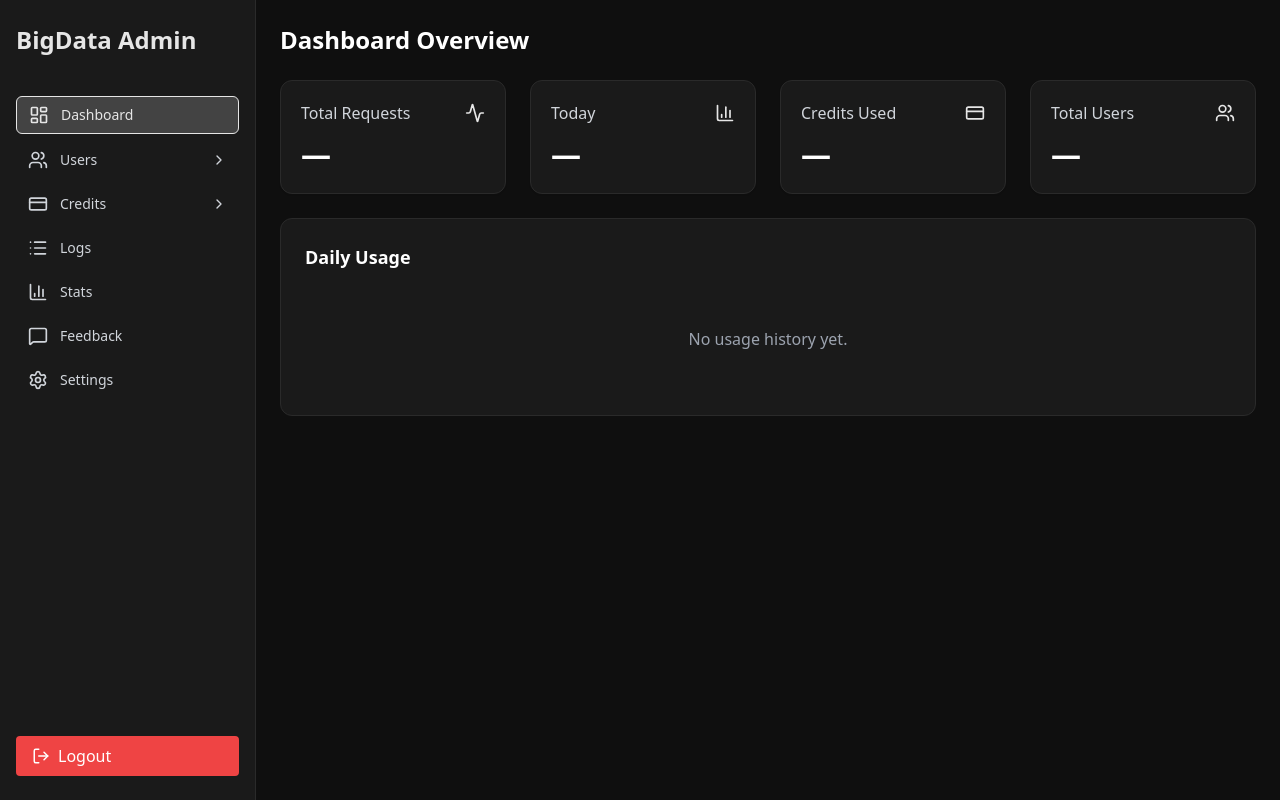
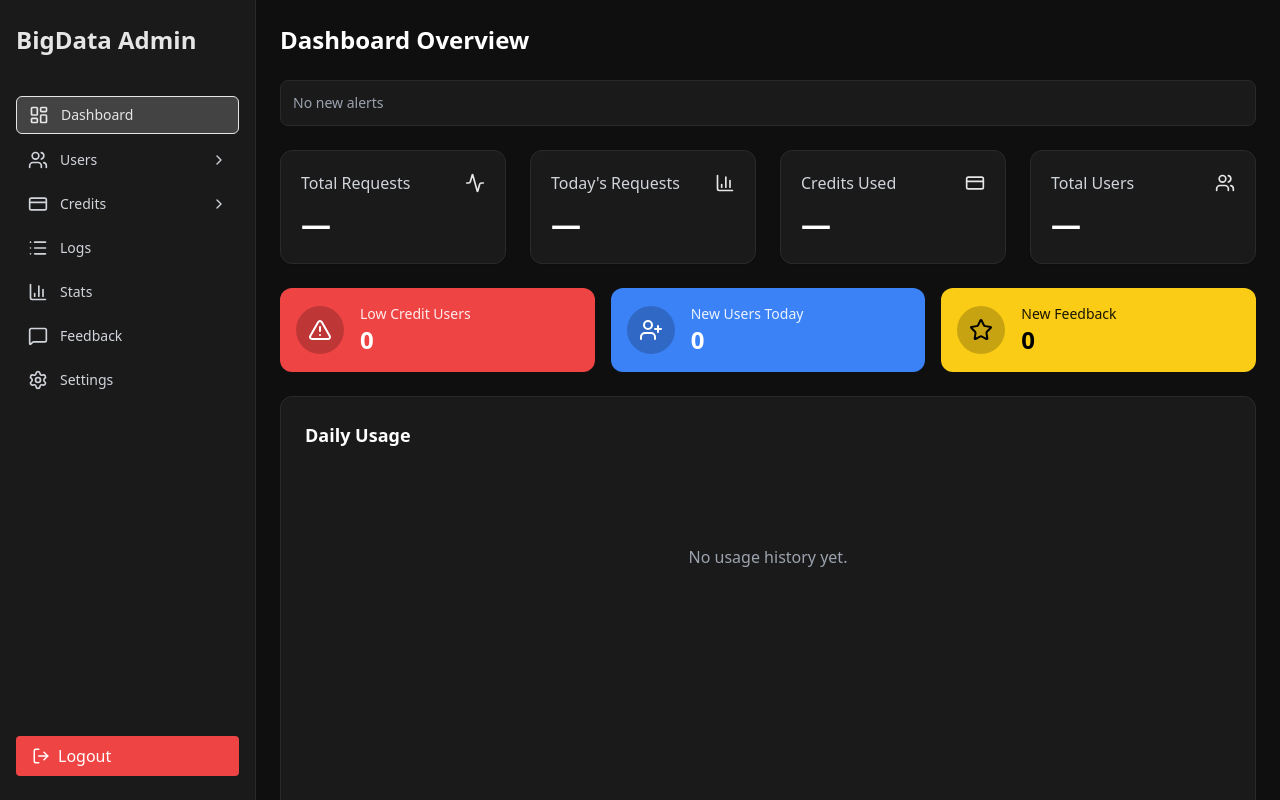
Before and after one commit to Prathamkaush/bigdata-frontend, a React (Vite) app: page /dashboard in a window 1280 px wide. Built offline with nearby package versions, Linux system fonts and the light colour scheme; no server answers; sample sign-in values are in the browser's storage.

Commit message:
dashboard chart upgraded , credits update part re-worked

```diff
--- a/src/pages/AddCredits.jsx
+++ b/src/pages/AddCredits.jsx
@@ -10,6 +10,7 @@ export default function AddCredits() {
   const [users, setUsers] = useState([]);
   const [loading, setLoading] = useState(false);
   const [suggestOpen, setSuggestOpen] = useState(false);
+  const [userId, setUserId] = useState(null);
 
   useEffect(() => {
     // load small users list for suggestions
@@ -24,10 +25,10 @@ export default function AddCredits() {
   }, []);
 
   const handleAddCredits = async () => {
-    if (!username.trim() || !credits) return alert("Fill all fields");
+    if (!userId) return alert("Please select a user from suggestions!");
     setLoading(true);
     try {
-      await api.post("/v1/admin/add-credits", { username, credits: Number(credits) });
+      await api.post("/v1/admin/add-credits", { user_id: userId, credits: Number(credits) });
       alert("Credits added!");
       setUsername("");
       setCredits("");
@@ -65,7 +66,9 @@ export default function AddCredits() {
                 {suggestions.map((s) => (
                   <div
                     key={s.id}
-                    onClick={() => { setUsername(s.username); setSuggestOpen(false); }}
+                    onClick={() => { setUsername(s.username);
+                      setUserId(s.id);
+                      setSuggestOpen(false); }}
                     className="px-3 py-2 hover:bg-metallic-plate cursor-pointer"
                   >
                     {s.username} <span className="text-gray-400">• {s.credits} credits</span>
--- a/src/pages/Dashboard.jsx
+++ b/src/pages/Dashboard.jsx
@@ -1,18 +1,23 @@
+// src/pages/Dashboard.jsx
 import {
   Activity,
   Users,
   CreditCard,
   BarChart3,
+  AlertTriangle,
+  UserPlus,
+  Star,
 } from "lucide-react";
 
-import { useEffect, useState } from "react";
+import { useEffect, useState, useRef } from "react";
 import api from "../api/admin.js";
 import Loader from "../components/Loader/loader.jsx";
 
-import { Line } from "react-chartjs-2";
+import { Chart } from "react-chartjs-2";
 import {
   Chart as ChartJS,
   LineElement,
+  BarElement,
   CategoryScale,
   LinearScale,
   PointElement,
@@ -20,12 +25,21 @@ import {
   Legend,
 } from "chart.js";
 
-ChartJS.register(LineElement, CategoryScale, LinearScale, PointElement, Tooltip, Legend);
+ChartJS.register(
+  LineElement,
+  BarElement,
+  CategoryScale,
+  LinearScale,
+  PointElement,
+  Tooltip,
+  Legend
+);
 
 export default function Dashboard() {
   const [stats, setStats] = useState(null);
   const [daily, setDaily] = useState([]);
   const [loading, setLoading] = useState(true);
+  const chartRef = useRef(null);
 
   useEffect(() => {
     loadStats();
@@ -33,45 +47,136 @@ export default function Dashboard() {
 
   const loadStats = async () => {
     setLoading(true);
-
     try {
-      const res = await api.get("/v1/admin/stats");   // ✅ ADMIN ENDPOINT
+      const res = await api.get("/v1/admin/stats");
       setStats(res.data);
-      setDaily(res.data.daily_usage || []);
+      // normalize daily_usage into expected fields if backend differs
+      const normalized = (res.data.daily_usage || []).map((d) => ({
+        date: d.date || d.Date || d.day || "",
+        requests: d.requests ?? d.count ?? 0,
+        credits_used: d.credits_used ?? d.credits_used ?? 0,
+        new_users: d.new_users ?? d.new_users ?? d.new_users ?? d.new_users ?? 0,
+      }));
+      setDaily(normalized);
     } catch (err) {
-      console.log("Error loading stats", err);
+      console.error("Error loading stats", err);
     }
-
     setLoading(false);
   };
 
-  // Chart Data
+  // lightweight scriptable gradient helper for Chart.js
+  const gradientFill = (ctx, area, colorFrom, colorTo) => {
+    if (!ctx) return colorFrom;
+    const grad = ctx.createLinearGradient(0, area.top, 0, area.bottom);
+    grad.addColorStop(0, colorFrom);
+    grad.addColorStop(1, colorTo);
+    return grad;
+  };
+
   const chartData = {
     labels: daily.map((d) => d.date),
     datasets: [
       {
-        label: "Daily Requests",
-        data: daily.map((d) => d.count),
-        borderWidth: 2,
-        tension: 0.3,
-        borderColor: "#ffffff",
-        pointBackgroundColor: "#e6e6e6",
+        type: "line",
+        label: "Requests",
+        data: daily.map((d) => d.requests),
+        borderWidth: 3,
+        tension: 0.35,
+        pointRadius: 4,
+        pointHoverRadius: 6,
+        // use scriptable to create gradient on render
+        borderColor: (ctx) => {
+          const c = ctx.chart.ctx;
+          return gradientFill(c, ctx.chart.chartArea || { top: 0, bottom: 300 }, "#4ADE80", "#16a34a");
+        },
+        backgroundColor: (ctx) => {
+          const c = ctx.chart.ctx;
+          return gradientFill(c, ctx.chart.chartArea || { top: 0, bottom: 300 }, "rgba(74,222,128,0.12)", "rgba(22,163,74,0.02)");
+        },
+        fill: true,
+        order: 1,
+      },
+      {
+        type: "bar",
+        label: "Credits Used",
+        data: daily.map((d) => d.credits_used),
+        backgroundColor: (ctx) => {
+          const c = ctx.chart.ctx;
+          return gradientFill(c, ctx.chart.chartArea || { top: 0, bottom: 300 }, "rgba(248,113,113,0.9)", "rgba(248,113,113,0.45)");
+        },
+        borderRadius: 6,
+        barThickness: 14,
+        order: 2,
+      },
+      {
+        type: "line",
+        label: "New Users",
+        data: daily.map((d) => d.new_users),
+        borderWidth: 2.5,
+        tension: 0.35,
+        pointRadius: 3,
+        pointHoverRadius: 5,
+        borderColor: (ctx) => {
+          const c = ctx.chart.ctx;
+          return gradientFill(c, ctx.chart.chartArea || { top: 0, bottom: 300 }, "#60A5FA", "#1e40af");
+        },
+        backgroundColor: "transparent",
+        order: 3,
       },
     ],
   };
 
   const chartOptions = {
     responsive: true,
-    plugins: { legend: { display: false } },
+    maintainAspectRatio: false,
+    interaction: { mode: "index", intersect: false },
+    plugins: {
+      legend: {
+        labels: { color: "#d1d5db" },
+        position: "top",
+      },
+      tooltip: {
+        enabled: true,
+        mode: "index",
+        intersect: false,
+        // subtle animation
+        animation: { duration: 200, easing: "easeOutQuart" },
+      },
+    },
+    animation: {
+      duration: 700,
+      easing: "easeOutQuart",
+    },
     scales: {
-      y: { ticks: { color: "#ccc" }, grid: { color: "#333" } },
-      x: { ticks: { color: "#ccc" }, grid: { color: "#222" } },
+      x: {
+        ticks: { color: "#cbd5e1", maxRotation: 0, autoSkip: true },
+        grid: { color: "#111827" },
+      },
+      y: {
+        beginAtZero: true,
+        ticks: { color: "#cbd5e1" },
+        grid: { color: "#0f1724" },
+      },
     },
+    // lightweight plugin to avoid gradient errors before area is ready
+    plugins: [
+      {
+        id: "cleaner",
+        beforeInit: function (chart) {
+          // noop — gradients are created in scriptable functions above
+        },
+      },
+    ],
   };
+
+  // build alerts array (keeps it simple & light)
+  const alerts = [];
+  if (stats?.low_credit_users > 0) alerts.push(`⚠ ${stats.low_credit_users} users have low credits`);
+  if (stats?.new_users_today > 0) alerts.push(`🎉 ${stats.new_users_today} new users joined today`);
+  if (stats?.new_feedback_today > 0) alerts.push(`💬 ${stats.new_feedback_today} new feedback`);
 
   return (
     <div className="space-y-6 relative">
-
       {/* FULL PAGE LOADER */}
       {loading && (
         <div className="absolute inset-0 bg-black/50 backdrop-blur-sm z-50 flex items-center justify-center">
@@ -81,38 +186,66 @@ export default function Dashboard() {
 
       <h1 className="text-2xl font-bold mb-4">Dashboard Overview</h1>
 
-      {/* ===============================
-          STAT CARDS
-      =============================== */}
+      {/* ALERT TICKER */}
+      <div className="bg-metallic-plate border border-metallic-gun p-3 rounded-lg overflow-hidden">
+        {alerts.length > 0 ? (
+          <div className="overflow-hidden">
+            {/* gentle marquee using CSS animation instead of <marquee> */}
+            <div className="whitespace-nowrap animate-slide px-2 text-accent font-semibold">
+              {alerts.join(" • ")}
+            </div>
+          </div>
+        ) : (
+          <p className="text-gray-400 text-sm">No new alerts</p>
+        )}
+      </div>
+
+      {/* STATS */}
       <div className="grid grid-cols-1 md:grid-cols-2 xl:grid-cols-4 gap-6">
         <StatCard title="Total Requests" icon={<Activity size={20} />} value={stats?.total_requests ?? "—"} />
-        <StatCard title="Today" icon={<BarChart3 size={20} />} value={stats?.today_requests ?? "—"} />
+        <StatCard title="Today's Requests" icon={<BarChart3 size={20} />} value={stats?.today_requests ?? "—"} />
         <StatCard title="Credits Used" icon={<CreditCard size={20} />} value={stats?.credits_used ?? "—"} />
         <StatCard title="Total Users" icon={<Users size={20} />} value={stats?.total_users ?? "—"} />
       </div>
 
-      {/* ===============================
-          CHART
-      =============================== */}
-      <div className="bg-metallic-plate p-6 rounded-xl border border-metallic-gun">
+      {/* ALERT CARDS */}
+      <div className="grid grid-cols-1 md:grid-cols-3 gap-4">
+        <AlertCard title="Low Credit Users" value={stats?.low_credit_users ?? 0} icon={<AlertTriangle />} color="red" />
+        <AlertCard title="New Users Today" value={stats?.new_users_today ?? 0} icon={<UserPlus />} color="blue" />
+        <AlertCard title="New Feedback" value={stats?.new_feedback_today ?? 0} icon={<Star />} color="yellow" />
+      </div>
+
+      {/* CHART */}
+      <div className="bg-metallic-plate p-6 rounded-xl border border-metallic-gun" style={{ height: 420 }}>
         <h2 className="text-lg font-semibold mb-4">Daily Usage</h2>
-
         {daily.length === 0 ? (
-          <div className="text-center text-gray-400 py-10">
-            No usage history yet.
-          </div>
+          <div className="text-center text-gray-400 py-20">No usage history yet.</div>
         ) : (
-          <Line data={chartData} options={chartOptions} />
+          <Chart ref={chartRef} type="bar" data={chartData} options={chartOptions} />
         )}
       </div>
 
+      {/* small styles for marquee */}
+      <style>{`
+        @keyframes slide {
+          0% { transform: translateX(100%); }
+          100% { transform: translateX(-100%); }
+        }
+        .animate-slide {
+          display:inline-block;
+          animation: slide 12s linear infinite;
+        }
+      `}</style>
     </div>
   );
 }
 
+/* -------------------------------
+   PRESENTATIONAL COMPONENTS
+--------------------------------*/
 function StatCard({ title, value, icon }) {
   return (
-    <div className="bg-metallic-plate p-5 rounded-xl border border-metallic-gun shadow-sm">
+    <div className="bg-metallic-plate p-5 rounded-xl border border-metallic-gun shadow-sm transform transition hover:-translate-y-1 hover:shadow-lg">
       <div className="flex items-center justify-between">
         <h3 className="text-md text-gray-300">{title}</h3>
         <div className="text-accent">{icon}</div>
@@ -121,3 +254,21 @@ function StatCard({ title, value, icon }) {
     </div>
   );
 }
+
+function AlertCard({ title, value, icon, color }) {
+  // color: 'red' | 'blue' | 'yellow'
+  const map = {
+    red: "bg-red-500",
+    blue: "bg-blue-500",
+    yellow: "bg-yellow-400 text-black",
+  };
+  return (
+    <div className={`${map[color] || "bg-gray-600"} p-4 rounded-xl flex items-center gap-4 transform transition hover:scale-[1.01]`}>
+      <div className="p-3 bg-black/20 rounded-full">{icon}</div>
+      <div>
+        <div className="text-sm opacity-90">{title}</div>
+        <div className="text-2xl font-bold">{value}</div>
+      </div>
+    </div>
+  );
+}
```
Also changed, not shown: chatgpt.txt.
